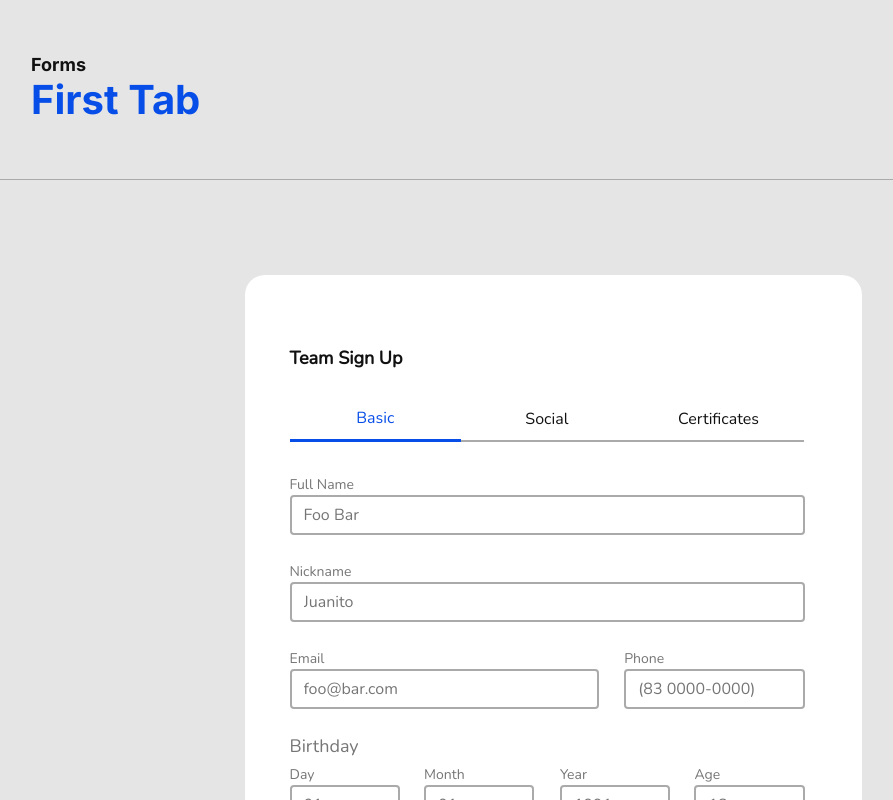
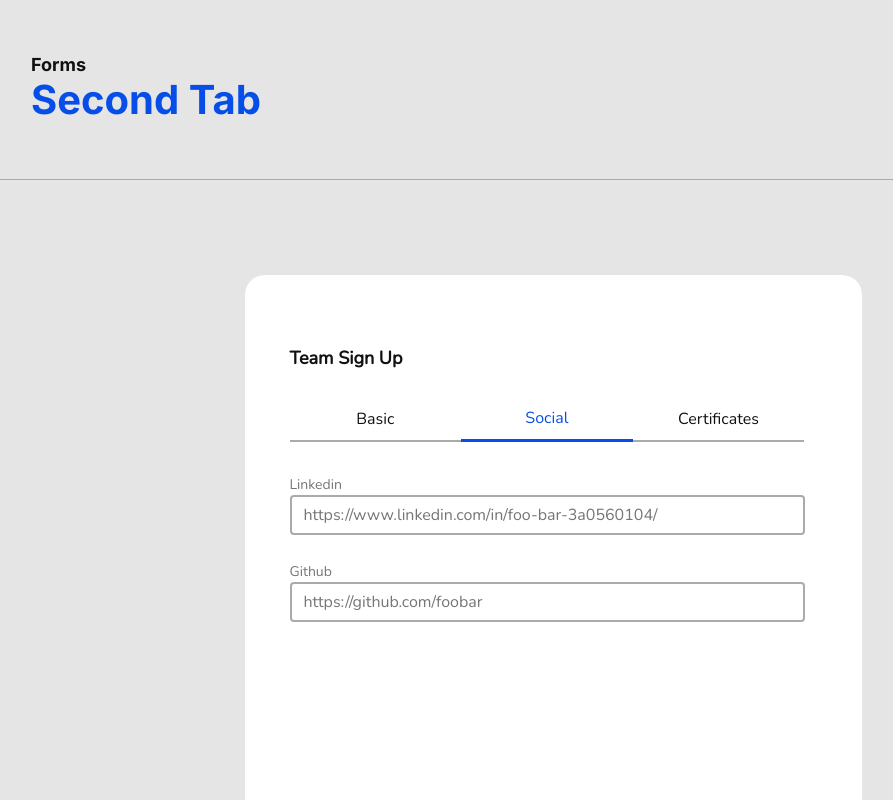
Before and after one commit to RafaelBrandaoBastos/WebsiteSquadBlue, a React (Vite) app: page / in a window 1280 px wide. Shown: the top 800 px of the page, without its empty margins (87-980 px from the left). Built offline with nearby package versions, Linux system fonts and the light colour scheme.

Commit message:
Chore: Fix: Fixing Regex

```diff
--- a/src/components/containers/FormSocial/Form.jsx
+++ b/src/components/containers/FormSocial/Form.jsx
@@ -18,7 +18,7 @@ const schema = yup
         github: yup
             .string()
             .required('Please enter your Github account')
-            .matches(/^(?:https?:\/\/)?(?:www\.)?(?:github\.com\/(\w+))\/?$/,'Github Invalid'),
+            .matches(/^(?:https?:\/\/)?(?:www\.)?(?:github\.com)\/[a-zA-Zà-úÀ-Ú.,-_!@#$%&*´`;:|]/,'Github Invalid'),
     })
     .required();
 
--- a/src/contexts/TabsProvider.jsx
+++ b/src/contexts/TabsProvider.jsx
@@ -4,7 +4,7 @@ export const TabsContext = createContext();
 
 const TabsProvider = ({children}) => {
 
-    const [selectedTab, setSelectedTab] = useState(0);
+    const [selectedTab, setSelectedTab] = useState(1);
 
     return (
         <TabsContext.Provider value={[selectedTab, setSelectedTab]}>
```
